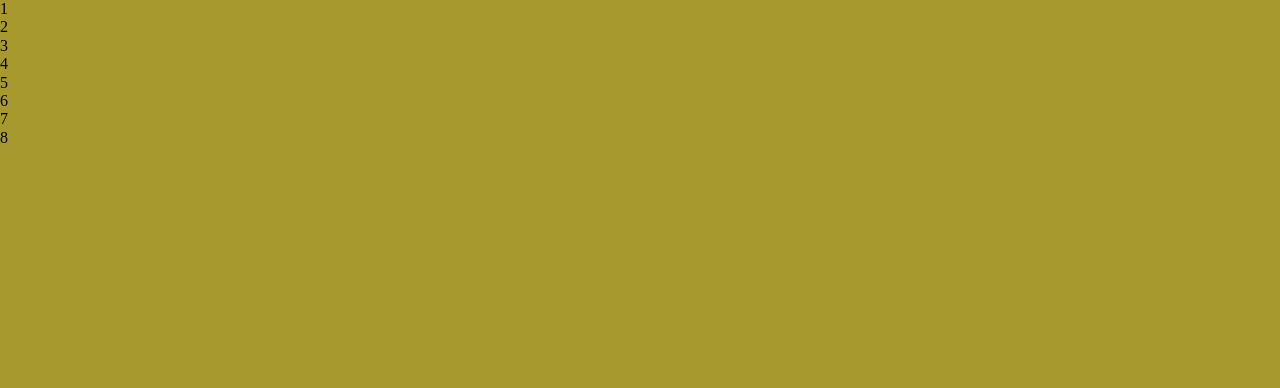
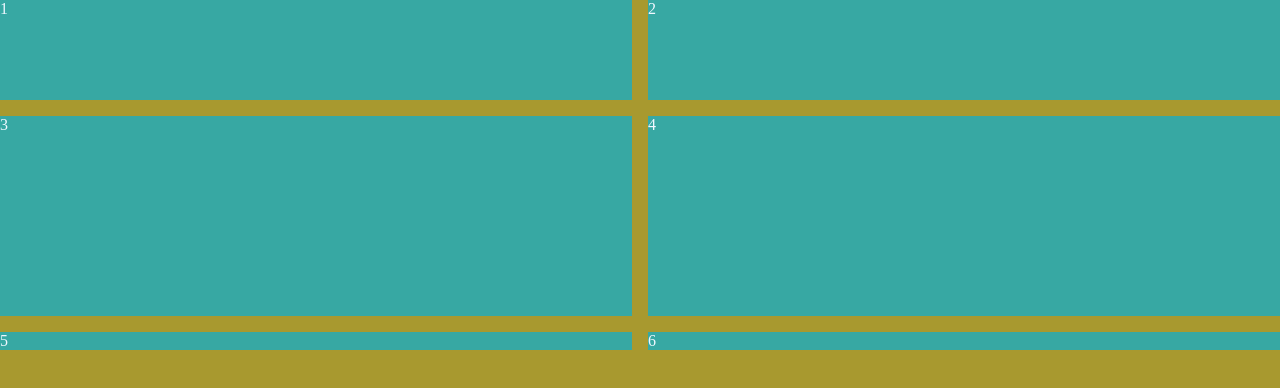
Before and after one commit to WojciechMiedziarek/GRID-learning, a plain HTML site: page index.html in a window 1280 px wide. Drawn offline with Linux system fonts and the light colour scheme.

Commit message:
06.12.22 Grid- basics

```diff
--- a/index.html
+++ b/index.html
@@ -16,8 +16,7 @@
       <div class="grid__element grid__element--1">4</div>
       <div class="grid__element grid__element--1">5</div>
       <div class="grid__element grid__element--1">6</div>
-      <div class="grid__element grid__element--1">7</div>
-      <div class="grid__element grid__element--1">8</div>
+
     </div>
   </body>
 </html>
--- a/style.css
+++ b/style.css
@@ -7,11 +7,20 @@ html {
 
    .body{
     background: rgb(168, 153, 47);
+    color:black;
    }
+
 .grid{
-display:grid;
+display: grid;
+grid-template-columns: 1fr minmax(500px, 1fr);
+grid-template-rows: 100px 200px;
+column-gap: 16px;
+row-gap: 16px;
+
 }
 
 .grid__element{
-
+background: rgb(55, 168, 163);
+padding: 20pxpx;
+color: aliceblue;
 }
```
